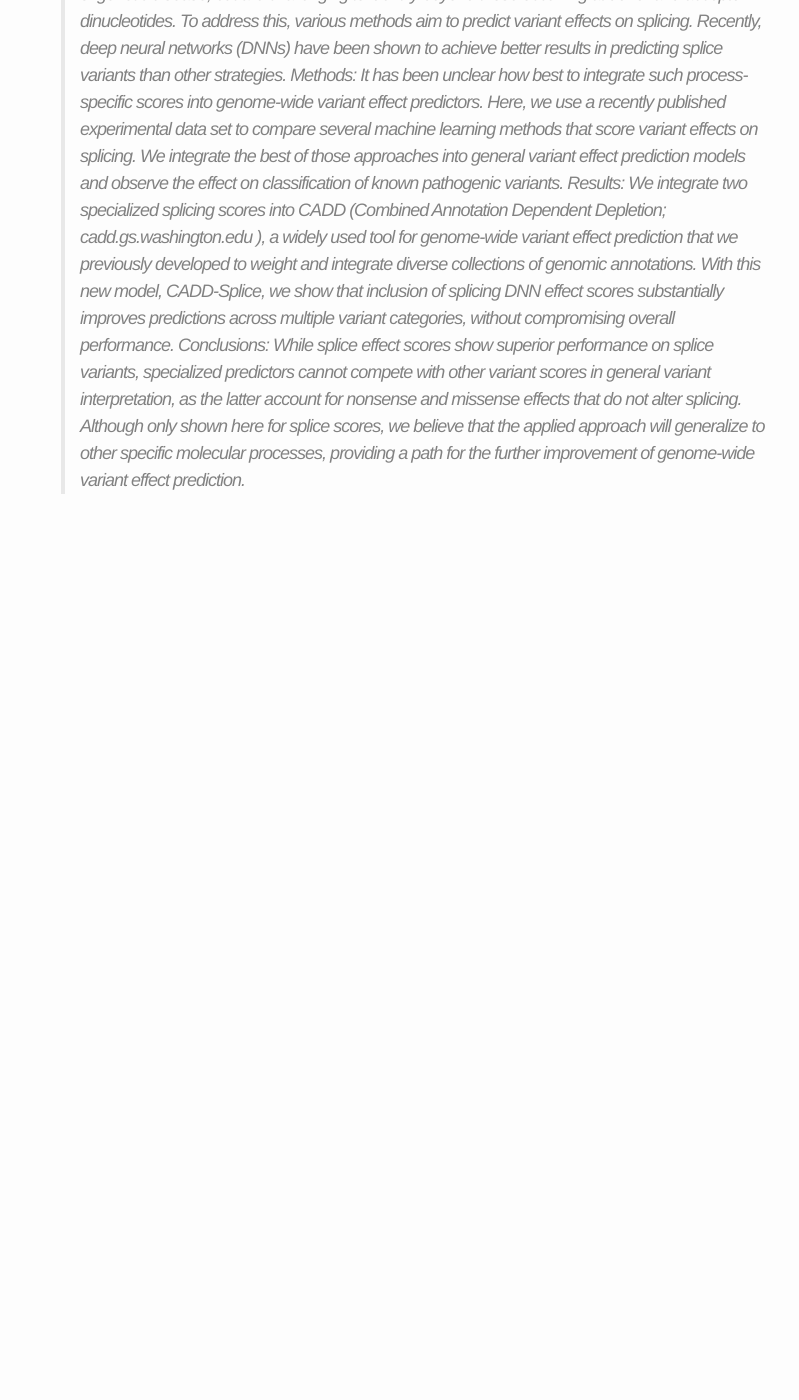
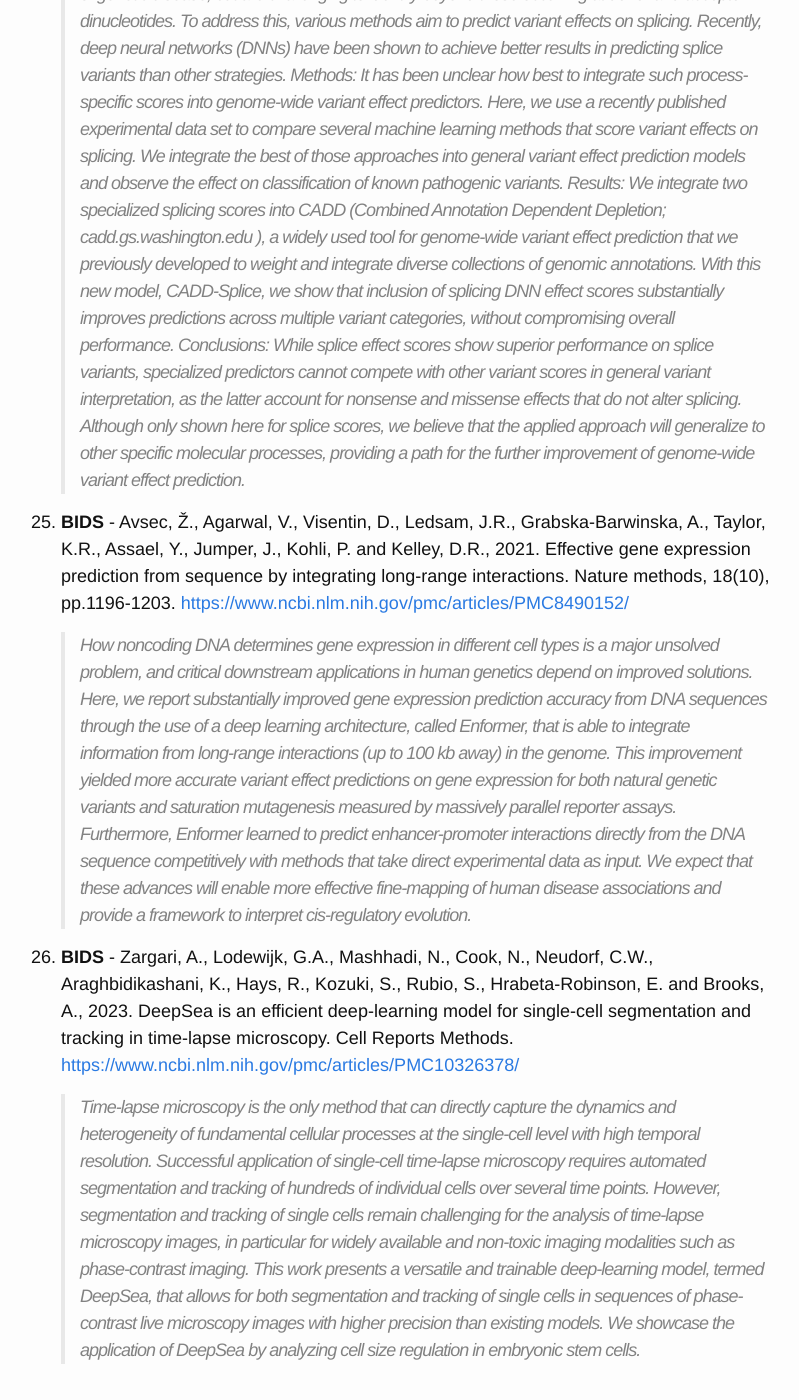
Before and after one commit to dcmb-courses/bioinf602-603, a Jekyll site: the page built from Genomics.md, in a window 1280 px wide and 1400 px high, scrolled down 9423 px. Shown: the whole window, without its empty margins (239-1038 px from the left). Built offline with Jekyll 4.4.1, drawn with Linux system fonts in a browser that asks for light colours; before the commit the page ends 9977 px from its top, so only the background shows below that.

Commit message:
Update Genomics.md
Added papers for Enformer and new DeepSea method

```diff
--- a/Genomics.md
+++ b/Genomics.md
@@ -124,3 +124,13 @@ Bioinformatics. 2015 Sep 3;51:11.14.1-11.14.19.
 Methods: It has been unclear how best to integrate such process-specific scores into genome-wide variant effect predictors. Here, we use a recently published experimental data set to compare several machine learning methods that score variant effects on splicing. We integrate the best of those approaches into general variant effect prediction models and observe the effect on classification of known pathogenic variants.
 Results: We integrate two specialized splicing scores into CADD (Combined Annotation Dependent Depletion; cadd.gs.washington.edu ), a widely used tool for genome-wide variant effect prediction that we previously developed to weight and integrate diverse collections of genomic annotations. With this new model, CADD-Splice, we show that inclusion of splicing DNN effect scores substantially improves predictions across multiple variant categories, without compromising overall performance.
 Conclusions: While splice effect scores show superior performance on splice variants, specialized predictors cannot compete with other variant scores in general variant interpretation, as the latter account for nonsense and missense effects that do not alter splicing. Although only shown here for splice scores, we believe that the applied approach will generalize to other specific molecular processes, providing a path for the further improvement of genome-wide variant effect prediction.
+
+1. **BIDS** - Avsec, Ž., Agarwal, V., Visentin, D., Ledsam, J.R., Grabska-Barwinska, A., Taylor, K.R., Assael, Y., Jumper, J., Kohli, P. and Kelley, D.R., 2021. Effective gene expression prediction from sequence by integrating long-range interactions. Nature methods, 18(10), pp.1196-1203.
+[https://www.ncbi.nlm.nih.gov/pmc/articles/PMC8490152/](https://www.ncbi.nlm.nih.gov/pmc/articles/PMC8490152/)
+
+   >How noncoding DNA determines gene expression in different cell types is a major unsolved problem, and critical downstream applications in human genetics depend on improved solutions. Here, we report substantially improved gene expression prediction accuracy from DNA sequences through the use of a deep learning architecture, called Enformer, that is able to integrate information from long-range interactions (up to 100 kb away) in the genome. This improvement yielded more accurate variant effect predictions on gene expression for both natural genetic variants and saturation mutagenesis measured by massively parallel reporter assays. Furthermore, Enformer learned to predict enhancer-promoter interactions directly from the DNA sequence competitively with methods that take direct experimental data as input. We expect that these advances will enable more effective fine-mapping of human disease associations and provide a framework to interpret cis-regulatory evolution.
+
+1. **BIDS** - Zargari, A., Lodewijk, G.A., Mashhadi, N., Cook, N., Neudorf, C.W., Araghbidikashani, K., Hays, R., Kozuki, S., Rubio, S., Hrabeta-Robinson, E. and Brooks, A., 2023. DeepSea is an efficient deep-learning model for single-cell segmentation and tracking in time-lapse microscopy. Cell Reports Methods.
+[https://www.ncbi.nlm.nih.gov/pmc/articles/PMC10326378/](https://www.ncbi.nlm.nih.gov/pmc/articles/PMC10326378/)
+
+   >Time-lapse microscopy is the only method that can directly capture the dynamics and heterogeneity of fundamental cellular processes at the single-cell level with high temporal resolution. Successful application of single-cell time-lapse microscopy requires automated segmentation and tracking of hundreds of individual cells over several time points. However, segmentation and tracking of single cells remain challenging for the analysis of time-lapse microscopy images, in particular for widely available and non-toxic imaging modalities such as phase-contrast imaging. This work presents a versatile and trainable deep-learning model, termed DeepSea, that allows for both segmentation and tracking of single cells in sequences of phase-contrast live microscopy images with higher precision than existing models. We showcase the application of DeepSea by analyzing cell size regulation in embryonic stem cells.
```
